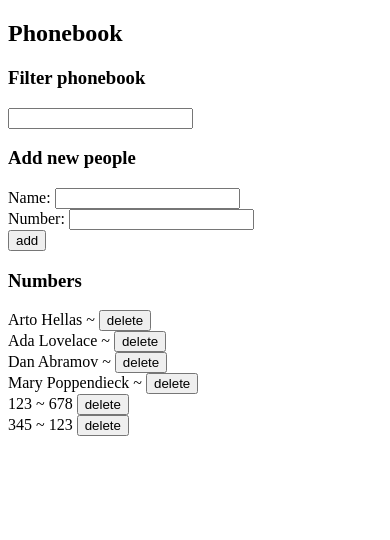
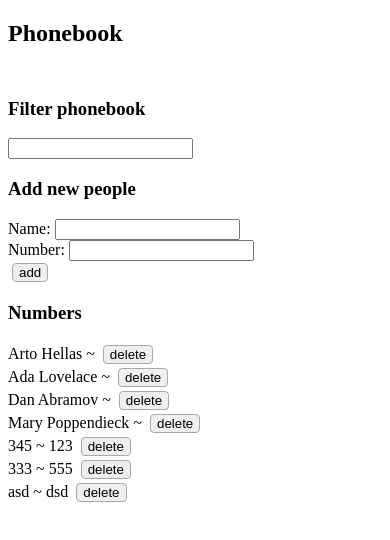
Before and after one commit to asabatba/moocfi_full_stack, a React (Create React App) app in the folder part2/phonebook/: page / in a window 390 px wide. Shown: the top 540 px of the page. Built offline with nearby package versions, Linux system fonts and the light colour scheme; data requests are answered from the project's data file.

Commit message:
2.19: Phonebook step11

```diff
--- a/part2/phonebook/db.json
+++ b/part2/phonebook/db.json
@@ -21,14 +21,19 @@
       "id": 4
     },
     {
-      "name": "123",
-      "phone": "678",
-      "id": 5
-    },
-    {
       "name": "345",
       "phone": "123",
       "id": 6
+    },
+    {
+      "name": "333",
+      "phone": "555",
+      "id": 7
+    },
+    {
+      "name": "asd",
+      "phone": "dsd",
+      "id": 8
     }
   ]
 }
--- /dev/null
+++ b/part2/phonebook/src/App.css
@@ -0,0 +1,13 @@
+.message {
+    visibility: hidden;
+    opacity: 0;
+    transition: opacity visibility 100ms;
+    margin: 3px;
+    padding: 3px;
+    border: 3px solid blue;
+}
+
+.active {
+    visibility: visible;
+    opacity: 1;
+}
--- a/part2/phonebook/src/App.js
+++ b/part2/phonebook/src/App.js
@@ -1,73 +1,16 @@
+
 import React, { useEffect, useState } from 'react';
 import api from './api';
+import './App.css';
+import Form from './Form';
+import Persons from './Persons';
 
-const Persons = ({ persons, filter, removeId }) => {
-    return (<div>
-        {persons
-            .filter((p) => (p.name.toLowerCase().includes(filter.toLowerCase())))
-            .map((p) => <Number key={p.name} person={p} removeId={removeId}></Number>)}
-    </div>
-    )
-}
-
-const Number = ({ person, removeId }) => {
-
-    const handleClick = () => {
-        if (window.confirm(`Do you really want to remove ${person.name} from the list?`))
-            removeId(person.id);
-    }
-
-    return (
-        <div>{person.name} ~ {person.phone} <button onClick={handleClick}>delete</button></div>
-    )
-}
-
-const Form = ({ persons, setPersons }) => {
-
-    const handleSubmit = (ev) => {
-        ev.preventDefault()
-        const person = { name: newName, phone: newPhone }
-
-        const existingPerson = persons.find((p) => p.name === newName)
-        if (existingPerson !== undefined) {
-
-            if (window.confirm(`The name ${newName} has already been added. Update phone number?`))
-                updatePerson(existingPerson.id, person)
-
-            return;
-        }
-        api.create(person)
-            .then(data => {
-                console.log(data);
-                setPersons(persons.concat(data))
-            })
-    }
-
-    const updatePerson = (id, updatedPerson) => {
-
-        api.update(id, updatedPerson).then(data =>
-            setPersons(persons.map((p) => p.id === id ? data : p))
-        );
-    }
-
-    const [newName, setNewName] = useState('')
-    const [newPhone, setNewPhone] = useState('')
-
-    return (<form>
-        <div>
-            Name: <input value={newName} onChange={(ev) => setNewName(ev.target.value)} />
-            <br />
-            Number: <input value={newPhone} onChange={(ev) => setNewPhone(ev.target.value)} />
-        </div>
-        <div>
-            <button type="submit" onClick={handleSubmit}>add</button>
-        </div>
-    </form>)
-}
 
 const App = () => {
     const [persons, setPersons] = useState([])
     const [filter, setFilter] = useState('')
+    const [message, setMessage] = useState(null)
+
 
     useEffect(() => {
 
@@ -85,16 +28,19 @@ const App = () => {
             setPersons(persons.filter(p => p.id !== id));
         })
 
+    const msgClasses = 'message' + (message != null ? ' active' : '');
 
     return (
         <div>
             <h2>Phonebook</h2>
+            <div className={msgClasses}>{message}</div>
             <h3>Filter phonebook</h3>
             <input value={filter} onChange={(ev) => setFilter(ev.target.value)}></input>
             <h3>Add new people</h3>
-            <Form persons={persons} setPersons={setPersons}></Form>
+            <Form persons={persons} setPersons={setPersons} setMessage={setMessage}></Form>
             <h3>Numbers</h3>
             <Persons persons={persons} filter={filter} removeId={removeId}></Persons>
+            {/* <button onClick={() => { setMessage('hey'); setShowMessage(true) }}>test</button> */}
         </div>
     )
 }
--- /dev/null
+++ b/part2/phonebook/src/Form.js
@@ -0,0 +1,54 @@
+
+import React, { useState } from 'react';
+import api from './api';
+
+
+const Form = ({ persons, setPersons, setMessage }) => {
+
+    const handleSubmit = (ev) => {
+        ev.preventDefault()
+        const person = { name: newName, phone: newPhone }
+
+        const existingPerson = persons.find((p) => p.name === newName)
+        if (existingPerson !== undefined) {
+
+            if (window.confirm(`The name ${newName} has already been added. Update phone number?`))
+                updatePerson(existingPerson.id, person)
+
+            return;
+        }
+        api.create(person)
+            .then(data => {
+                console.log(data);
+                setPersons(persons.concat(data))
+                setMessage(`Added '${data.name}' to the phonebook`)
+                setTimeout(() => { setMessage(null) }, 3000)
+            })
+    }
+
+    const updatePerson = (id, updatedPerson) => {
+
+        api.update(id, updatedPerson).then(data => {
+            setPersons(persons.map((p) => p.id === id ? data : p))
+            setMessage(`Updated listed phone of '${data.name}'`)
+            setTimeout(() => { setMessage(null) }, 3000)
+        }
+        );
+    }
+
+    const [newName, setNewName] = useState('')
+    const [newPhone, setNewPhone] = useState('')
+
+    return (<form>
+        <div>
+            Name: <input value={newName} onChange={(ev) => setNewName(ev.target.value)} />
+            <br />
+            Number: <input value={newPhone} onChange={(ev) => setNewPhone(ev.target.value)} />
+        </div>
+        <div>
+            <button type="submit" onClick={handleSubmit}>add</button>
+        </div>
+    </form>)
+}
+
+export default Form
--- /dev/null
+++ b/part2/phonebook/src/Persons.css
@@ -0,0 +1,12 @@
+
+
+button {
+    border: 1px solid #a8a8a8;
+    border-radius: 4px;
+    margin: 2px 4px;
+    transition: border 100ms;
+}
+
+button:hover {
+    border-color: blue;
+}
--- /dev/null
+++ b/part2/phonebook/src/Persons.js
@@ -0,0 +1,27 @@
+
+import React from 'react';
+import './Persons.css';
+
+
+const Persons = ({ persons, filter, removeId }) => {
+    return (<div>
+        {persons
+            .filter((p) => (p.name.toLowerCase().includes(filter.toLowerCase())))
+            .map((p) => <Number key={p.name} person={p} removeId={removeId}></Number>)}
+    </div>
+    )
+}
+
+const Number = ({ person, removeId }) => {
+
+    const handleClick = () => {
+        if (window.confirm(`Do you really want to remove ${person.name} from the list?`))
+            removeId(person.id);
+    }
+
+    return (
+        <div>{person.name} ~ {person.phone} <button onClick={handleClick}>delete</button></div>
+    )
+}
+
+export default Persons
```
